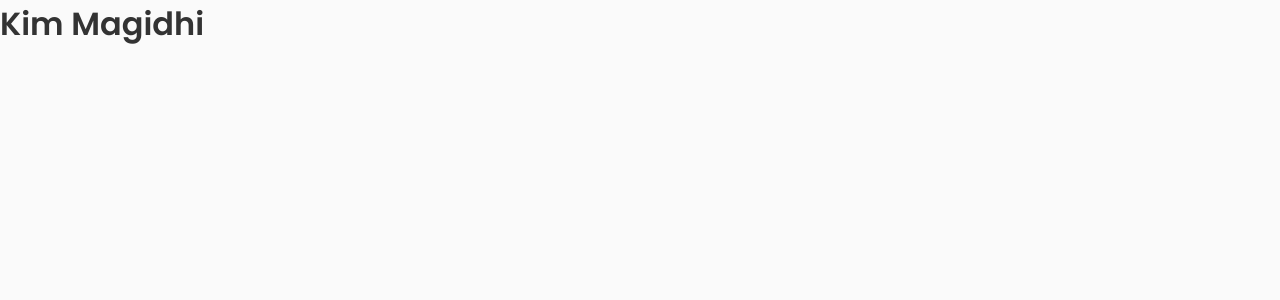
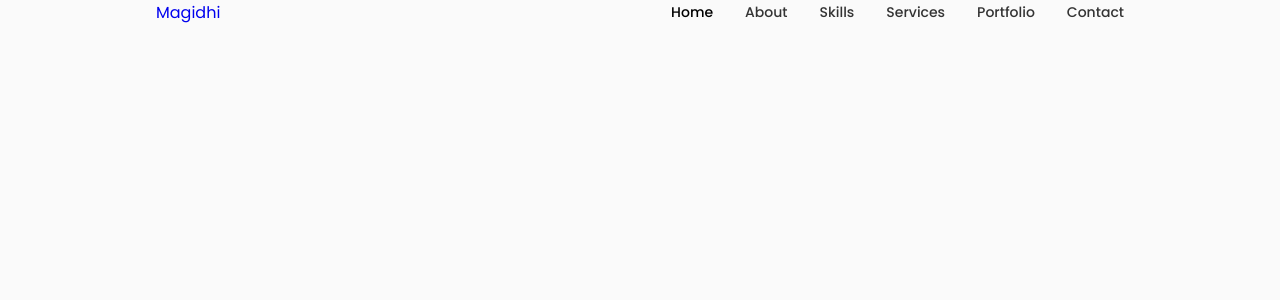
Before and after one commit to KingKimSilverWolf/Portfolio_Website, a React (Create React App) app in the folder my-react-app/: page / in a window 1280 px wide. Shown: the top 300 px of the page. Built offline with nearby package versions, Linux system fonts and the light colour scheme.

Commit message:
Worked on the header of the website

```diff
--- a/my-react-app/src/App.js
+++ b/my-react-app/src/App.js
@@ -1,12 +1,12 @@
+import React from 'react';
 import './App.css';
+import Header from './components/header/Header';
 
 function App() {
   return (
-    <div className="App">
-      <header className="App-header">
-      <h1>Kim Magidhi</h1>
-      </header>
-    </div>
+    <>
+    <Header />
+    </>
   );
 }
 
--- a/my-react-app/src/components/header/Header.jsx
+++ b/my-react-app/src/components/header/Header.jsx
@@ -0,0 +1,60 @@
+import React from 'react';
+import "./header.css";
+
+const Header = () => {
+  return (
+    <header className='header'>
+        <nav className="nav container">
+            <a href="index.html" className="nav__log">Magidhi</a>
+
+            <div className="nav__menu">
+                <ul className="nav__list grid">
+                    <li className="nav__item">
+                        <a href="#home" className="nav__link active-link">
+                            <i className="uil uil-estate nav__icon"></i> Home
+                        </a>
+                    </li>
+
+                    <li className="nav__item">
+                        <a href="#about" className="nav__link">
+                            <i className="uil uil-user nav__icon"></i> About
+                        </a>
+                    </li>
+
+                    <li className="nav__item">
+                        <a href="#skills" className="nav__link">
+                            <i className="uil uil-file-alt nav__icon"></i> Skills
+                        </a>
+                    </li>
+
+                    <li className="nav__item">
+                        <a href="#services" className="nav__link">
+                            <i className="uil uil-briefcase-alt nav__icon"></i> Services
+                        </a>
+                    </li>
+
+                    <li className="nav__item">
+                        <a href="#portfolio" className="nav__link">
+                            <i className="uil uil-scenery nav__icon"></i> Portfolio
+                        </a>
+                    </li>
+
+                    <li className="nav__item">
+                        <a href="#contact" className="nav__link">
+                            <i className="uil uil-message nav__icon"></i> Contact
+                        </a>
+                    </li>
+                </ul>
+
+                <i class="uil uil-times nav__close"></i>
+            </div>
+
+            <div className="nav__toggle">
+                <i class="uil uil-apps"></i>
+            </div>
+        </nav>
+    </header>
+  )
+}
+
+export default Header
--- a/my-react-app/src/components/header/header.css
+++ b/my-react-app/src/components/header/header.css
@@ -0,0 +1,49 @@
+.header {
+    width: 100%;
+    position: fixed;
+    top: 0;
+    left: 0;
+    z-index: var(--z-fixed);
+    background-color: var(--body-color);
+}
+
+.nav {
+    height: calc(var(--header-height)+1.5rem);
+    display: flex;
+    justify-content: space-between;
+    align-items: center;
+    column-gap: 1rem;
+}
+
+.nav__logo,
+.nav__toggle {
+    color: var(--title-color);
+    font-weight: var(--font-medium);
+}
+
+.nav__list {
+    display: flex;
+    column-gap: 2rem;
+}
+
+.nav__link {
+    display: flex;
+    flex-direction: column;
+    align-items: center;
+    font-size: var(--small-font-size);
+    color: var(--title-color);
+    font-weight: var(--font-medium);
+    transition: .3s;
+}
+
+.nav__icon,
+.nav__close,
+.nav__toggle {
+    display: none;
+}
+
+/* Active Link*/
+.active-link,
+.nav__link:hover {
+    color: var(--title-color-dark);
+}
```
